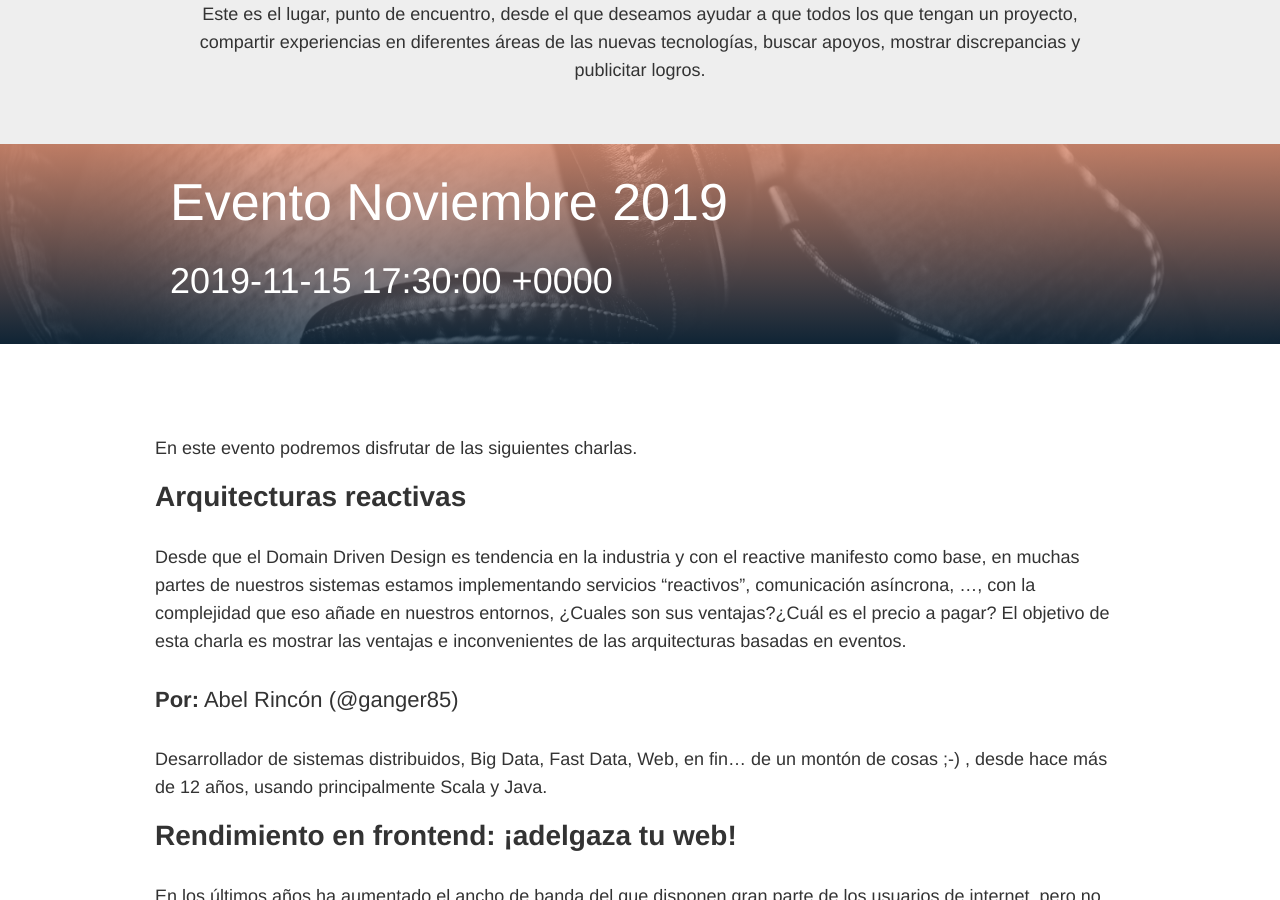
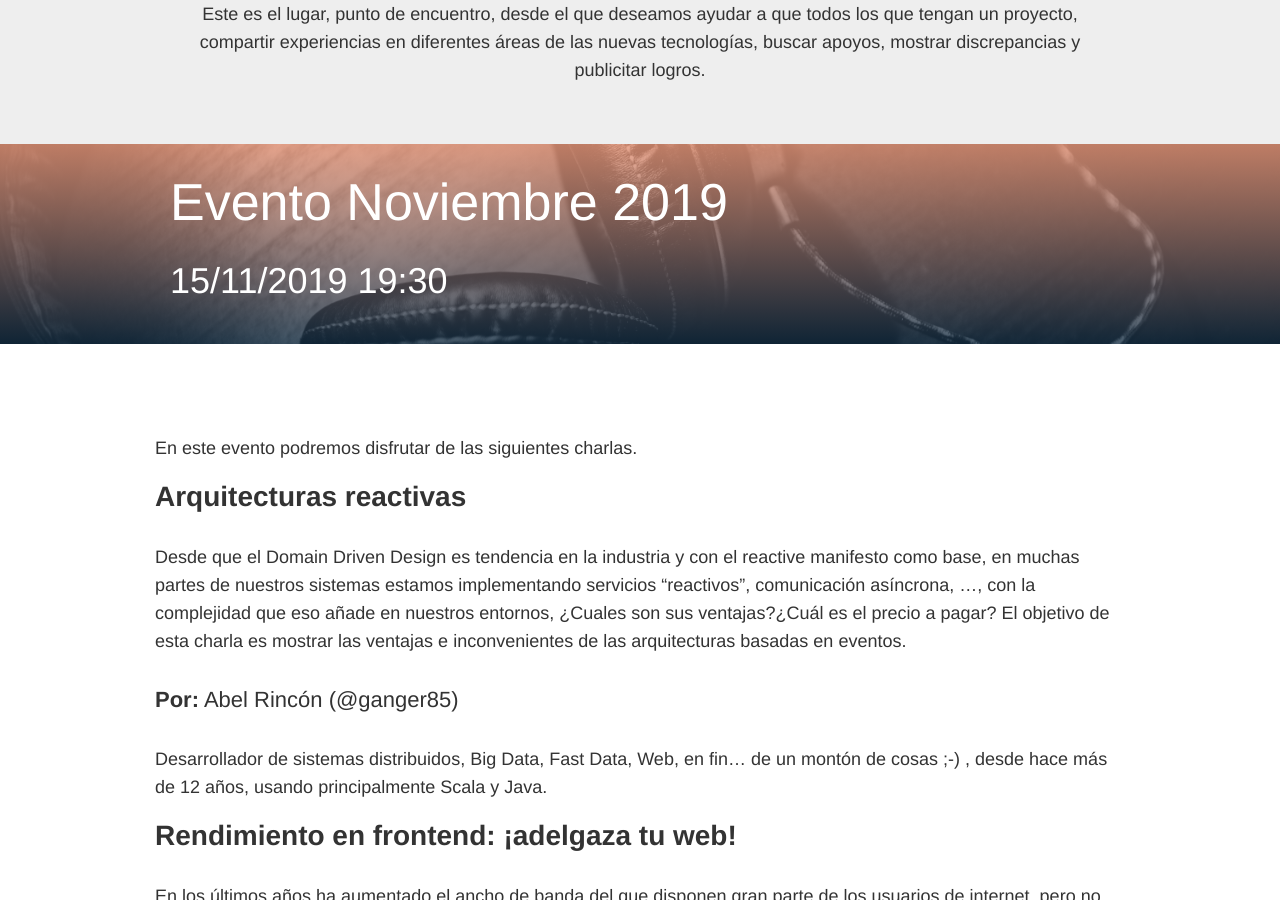
Before and after one commit to segoviatechtrain/segoviatechtrain.github.io, a Jekyll site: the page built from index.md, in a window 1280 px wide and 900 px high, scrolled down 764 px. Built offline with Jekyll 4.4.1, drawn with Linux system fonts in a browser that asks for light colours.

Commit message:
format date

```diff
--- a/_layouts/home.html
+++ b/_layouts/home.html
@@ -51,7 +51,7 @@
             </div>
             <div class="container text-left">
                 <h1>{{ post.title }}</h1>
-                <h2>{{ post.date }}</h2>
+                <h2>{{ post.date | date: "%d/%m/%Y" }}  19:30</h2>
             </div>
         </div>
     </div>
```
